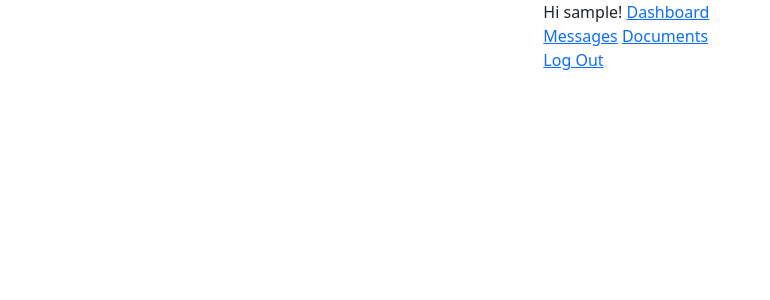
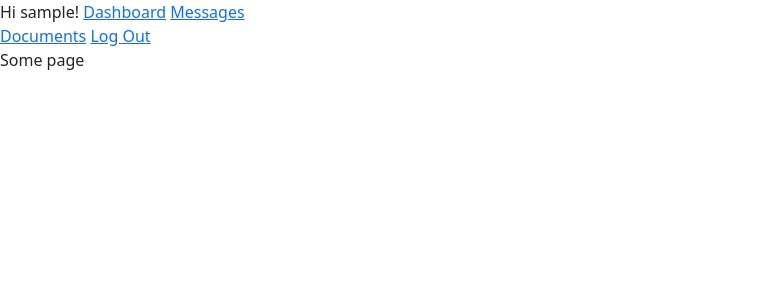
Before and after one commit to ArundeepChohan/HerokuApp, a Django app: page / in a window 1280 px wide. Shown: the top 300 px of the page, without its empty margins (0-770 px from the left). Run offline with Django 3.2, Linux system fonts and the light colour scheme; the visitor is signed in with stand-in values (Sample User, id 1).

Commit message:
Side bar

```diff
--- a/pages/templates/home.html
+++ b/pages/templates/home.html
@@ -3,24 +3,21 @@
 {% block title %}Home{% endblock %}
 
 {% block content %}
+<div id="content" name="content" class="main">
   {% if user.is_authenticated %}
-  <div id="content" name="content" class="main">
-    <div class="row justify-content-center">
-      <div class="col-2">
+    <div class="col-xs-12 col-md-3">
       {% block sidebar %}
       <nav id="sidebar">
         {% include 'sidebar.html' %}
       </nav>
       {% endblock %}
-
-
     </div>
+    <div class="col-xs-12 col-md-9">
+      Some page
     </div>
-  </div>
-
-
   {% else %}
     <p>You are not logged in</p>
     <a href="{% url 'login' %}">Log In</a>
   {% endif %}
+</div>
 {% endblock %}
```
Lines whose indentation alone changed are shown as unchanged.
